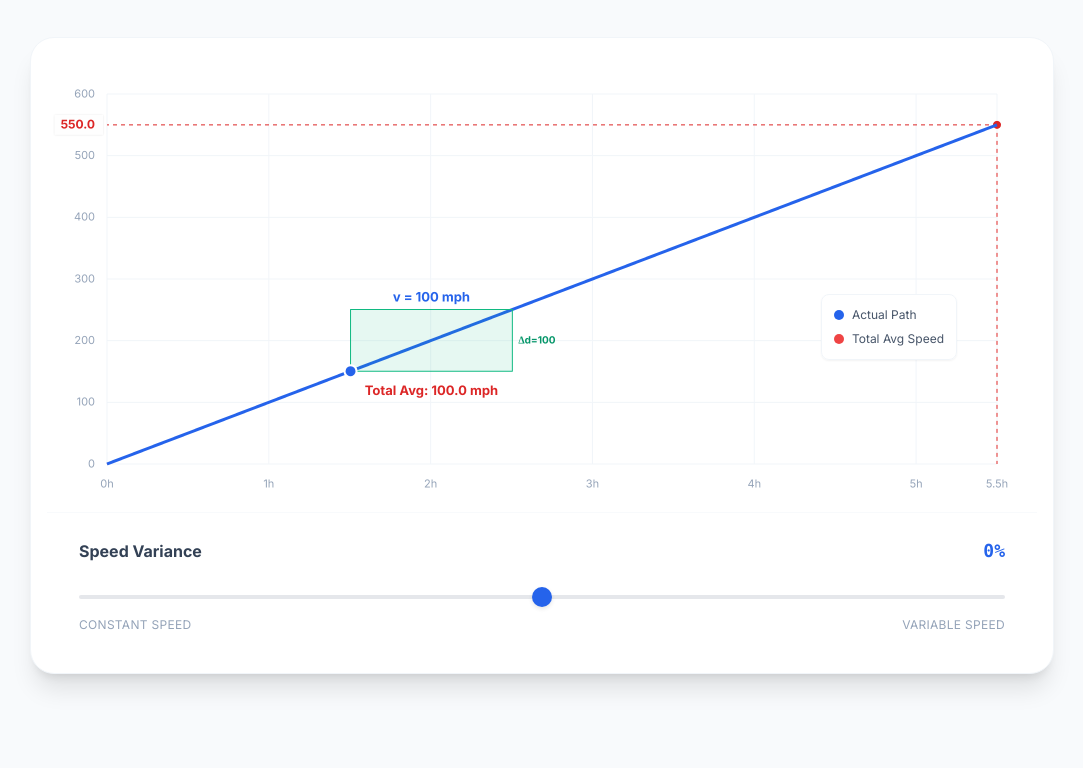
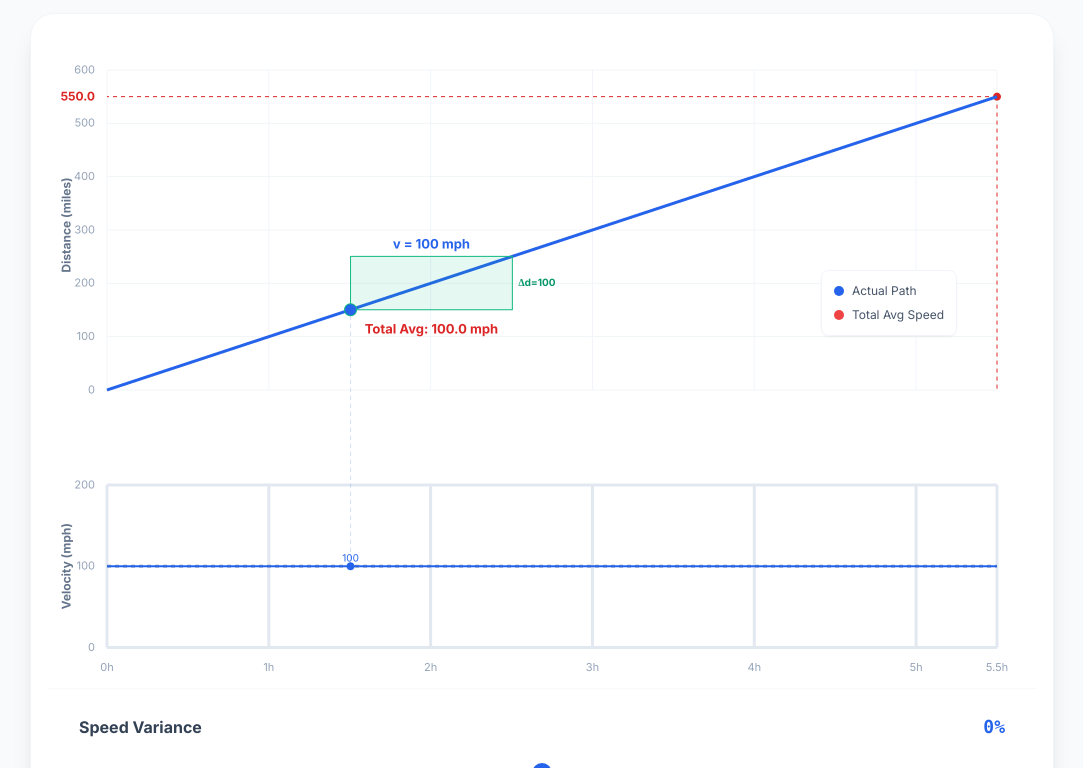
Before and after one commit to oraygungor/train100miles, a plain HTML site: page index.html in a window 1280 px wide. Shown: the part 119-887 px from the top of the page, without its empty margins (98-1181 px from the left). Before the commit the page ends 841 px from the top, so only its background shows below. Drawn offline with nearby package versions, Linux system fonts and the light colour scheme.

Commit message:
Update index.html

```diff
--- a/index.html
+++ b/index.html
@@ -31,10 +31,10 @@
         }
     </style>
 </head>
-<body class="bg-slate-50 text-slate-800 min-h-screen flex flex-col items-center py-12 px-4">
+<body class="bg-slate-50 text-slate-800 min-h-screen flex flex-col items-center py-8 px-4">
 
     <!-- Minimal Header -->
-    <div class="text-center mb-10">
+    <div class="text-center mb-8">
         <h1 class="text-4xl font-bold text-slate-900 tracking-tight mb-2">The Train Paradox</h1>
         <p class="text-slate-500 text-sm">Condition: <span class="font-semibold text-red-500">Every</span> 1-hour interval covers exactly 100 miles.</p>
     </div>
@@ -42,11 +42,11 @@
     <!-- Main Card -->
     <div class="bg-white p-4 rounded-3xl shadow-xl border border-slate-100 max-w-5xl w-full">
 
-        <!-- Canvas Wrapper -->
-        <div class="relative w-full aspect-[16/9] md:aspect-[21/9] lg:h-[450px]">
+        <!-- Canvas Wrapper (Increased Height for 2 Graphs) -->
+        <div class="relative w-full aspect-[9/10] md:aspect-[16/10] lg:h-[650px]">
             <canvas id="trainChart" class="w-full h-full rounded-2xl"></canvas>
 
-            <!-- Minimal Legend (Moved to Right) -->
+            <!-- Minimal Legend (Right Side) -->
             <div class="absolute top-60 right-20 bg-white/90 backdrop-blur text-xs p-3 rounded-lg border border-slate-100 shadow-sm flex flex-col gap-2">
                 <div class="flex items-center gap-2">
                     <span class="w-2.5 h-2.5 rounded-full bg-blue-600"></span>
@@ -96,7 +96,7 @@
         resize();
 
         // Math Constants
-        const margin = { top: 40, right: 40, bottom: 40, left: 60 };
+        const margin = { top: 40, right: 40, bottom: 30, left: 60 };
         const maxTime = 5.5;
         const maxDist = 600;
 
@@ -116,16 +116,25 @@
 
         // Draw Loop
         function draw() {
-            // Clear
             const w = canvas.width / 2;
             const h = canvas.height / 2;
             ctx.clearRect(0, 0, w, h);
 
-            // Scales
+            // --- LAYOUT DEFINITIONS ---
+            // Distance Graph: Top 60%
+            const hDist = h * 0.60;
+            const bottomDist = hDist;
+
+            // Velocity Graph: Bottom 25% (with some gap)
+            const hVel = h * 0.25;
+            const topVel = h * 0.70; // Starts at 70% height
+            const bottomVel = topVel + hVel;
+
+            // --- 1. DISTANCE GRAPH ---
             const scaleX = (t) => margin.left + (t / maxTime) * (w - margin.left - margin.right);
-            const scaleY = (d) => h - margin.bottom - (d / maxDist) * (h - margin.top - margin.bottom);
+            const scaleY_Dist = (d) => bottomDist - margin.bottom - (d / maxDist) * (hDist - margin.top - margin.bottom);
 
-            // 1. Grid
+            // Distance Grid X
             ctx.strokeStyle = '#F1F5F9';
             ctx.lineWidth = 1;
             ctx.font = '11px Inter';
@@ -133,81 +142,74 @@
             ctx.textAlign = 'center';
             ctx.textBaseline = 'middle';
 
-            // X Axis
             for (let t = 0; t <= 5; t++) {
                 const x = scaleX(t);
-                ctx.beginPath(); ctx.moveTo(x, margin.top); ctx.lineTo(x, h - margin.bottom); ctx.stroke();
-                ctx.fillText(t + 'h', x, h - margin.bottom + 20);
+                ctx.beginPath(); ctx.moveTo(x, margin.top); ctx.lineTo(x, bottomDist - margin.bottom); ctx.stroke();
+                // Label only on bottom graph X axis generally, but let's put small labels here too
+                // ctx.fillText(t + 'h', x, bottomDist - margin.bottom + 15);
             }
             // 5.5h Mark
             const xFinal = scaleX(5.5);
-            ctx.beginPath(); ctx.moveTo(xFinal, margin.top); ctx.lineTo(xFinal, h - margin.bottom); ctx.stroke();
-            ctx.fillText('5.5h', xFinal, h - margin.bottom + 20);
+            ctx.beginPath(); ctx.moveTo(xFinal, margin.top); ctx.lineTo(xFinal, bottomDist - margin.bottom); ctx.stroke();
 
-            // Y Axis
+            // Distance Grid Y
             ctx.textAlign = 'right';
             for (let d = 0; d <= maxDist; d += 100) {
-                const y = scaleY(d);
+                const y = scaleY_Dist(d);
                 ctx.beginPath(); ctx.moveTo(margin.left, y); ctx.lineTo(w - margin.right, y); ctx.stroke();
                 ctx.fillText(d, margin.left - 12, y);
             }
 
-            // 2. Average Speed Line (Red - Dashed)
+            // Distance Label
+            ctx.save();
+            ctx.translate(20, hDist / 2);
+            ctx.rotate(-Math.PI / 2);
+            ctx.textAlign = 'center';
+            ctx.fillStyle = '#64748B';
+            ctx.font = 'bold 12px Inter';
+            ctx.fillText("Distance (miles)", 0, 0);
+            ctx.restore();
+
+            // Avg Speed Line (Red - Dashed)
             const tTotal = 5.5;
             const dTotal = getDistance(tTotal);
             ctx.beginPath();
             ctx.strokeStyle = '#EF4444';
             ctx.lineWidth = 2;
             ctx.setLineDash([6, 6]);
-            ctx.moveTo(scaleX(0), scaleY(0));
-            ctx.lineTo(scaleX(tTotal), scaleY(dTotal));
+            ctx.moveTo(scaleX(0), scaleY_Dist(0));
+            ctx.lineTo(scaleX(tTotal), scaleY_Dist(dTotal));
             ctx.stroke();
             ctx.setLineDash([]);
 
-            // 2b. End Point Markers (Total Distance)
+            // Distance Markers
             const xFinalMark = scaleX(tTotal);
-            const yFinalMark = scaleY(dTotal);
-
+            const yFinalMark = scaleY_Dist(dTotal);
             ctx.beginPath();
             ctx.strokeStyle = '#DC2626';
             ctx.lineWidth = 1;
             ctx.setLineDash([4, 4]);
-
-            ctx.moveTo(xFinalMark, yFinalMark);
-            ctx.lineTo(margin.left, yFinalMark);
-
-            ctx.moveTo(xFinalMark, yFinalMark);
-            ctx.lineTo(xFinalMark, h - margin.bottom);
+            ctx.moveTo(xFinalMark, yFinalMark); ctx.lineTo(margin.left, yFinalMark);
+            ctx.moveTo(xFinalMark, yFinalMark); ctx.lineTo(xFinalMark, bottomDist - margin.bottom);
             ctx.stroke();
             ctx.setLineDash([]);
 
-            // Red Dot at End
-            ctx.beginPath();
-            ctx.fillStyle = '#DC2626';
-            ctx.arc(xFinalMark, yFinalMark, 4, 0, Math.PI * 2);
-            ctx.fill();
+            ctx.beginPath(); ctx.fillStyle = '#DC2626'; ctx.arc(xFinalMark, yFinalMark, 4, 0, Math.PI * 2); ctx.fill();
 
-            // Total Distance Label ON Y-AXIS
+            // Total Distance Label
             ctx.save();
             ctx.font = 'bold 12px Inter';
             ctx.textAlign = 'right';
             ctx.textBaseline = 'middle';
             const text = dTotal.toFixed(1);
             const textWidth = ctx.measureText(text).width;
-
-            // Background box
             ctx.fillStyle = 'rgba(255, 255, 255, 0.95)';
-            ctx.shadowColor = 'rgba(0,0,0,0.1)';
-            ctx.shadowBlur = 4;
             ctx.fillRect(margin.left - 18 - textWidth, yFinalMark - 10, textWidth + 14, 20);
-
-            // Text
-            ctx.shadowBlur = 0;
             ctx.fillStyle = '#DC2626';
             ctx.fillText(text, margin.left - 12, yFinalMark);
             ctx.restore();
 
-            // 3. Actual Curve (Blue)
+            // Actual Curve (Blue) - Distance
             ctx.beginPath();
             ctx.strokeStyle = '#2563EB';
             ctx.lineWidth = 3;
@@ -216,77 +218,137 @@
                 const t = (px - margin.left) / (w - margin.left - margin.right) * maxTime;
                 if (t > maxTime) break;
                 const d = getDistance(t);
-                if (px === margin.left) ctx.moveTo(px, scaleY(d));
-                else ctx.lineTo(px, scaleY(d));
+                if (px === margin.left) ctx.moveTo(px, scaleY_Dist(d));
+                else ctx.lineTo(px, scaleY_Dist(d));
             }
             ctx.stroke();
 
-            // 4. Scanner (Green Box)
+            // --- 2. VELOCITY GRAPH ---
+            // Y Scale for Velocity (0 to 200 mph)
+            const scaleY_Vel = (v) => bottomVel - (v / 200) * hVel;
+
+            // Velocity Grid
+            ctx.strokeStyle = '#E2E8F0';
+            ctx.fillStyle = '#94A3B8';
+            ctx.textAlign = 'right';
+
+            // X Axis ticks for Velocity
+            ctx.textAlign = 'center';
+            for (let t = 0; t <= 5; t++) {
+                const x = scaleX(t);
+                ctx.beginPath(); ctx.moveTo(x, topVel); ctx.lineTo(x, bottomVel); ctx.stroke();
+                ctx.fillText(t + 'h', x, bottomVel + 20);
+            }
+            const xFinalV = scaleX(5.5);
+            ctx.beginPath(); ctx.moveTo(xFinalV, topVel); ctx.lineTo(xFinalV, bottomVel); ctx.stroke();
+            ctx.fillText('5.5h', xFinalV, bottomVel + 20);
+
+            // Y Axis for Velocity (0, 100, 200)
+            ctx.textAlign = 'right';
+            [0, 100, 200].forEach(v => {
+                const y = scaleY_Vel(v);
+                ctx.beginPath();
+                if (v === 100) {
+                    ctx.strokeStyle = '#94A3B8'; ctx.setLineDash([4,4]); // Reference line
+                } else {
+                    ctx.strokeStyle = '#E2E8F0'; ctx.setLineDash([]);
+                }
+                ctx.moveTo(margin.left, y); ctx.lineTo(w - margin.right, y); ctx.stroke();
+                ctx.setLineDash([]);
+                ctx.fillText(v, margin.left - 12, y);
+            });
+
+            // Velocity Label
+            ctx.save();
+            ctx.translate(20, topVel + hVel / 2);
+            ctx.rotate(-Math.PI / 2);
+            ctx.textAlign = 'center';
+            ctx.fillStyle = '#64748B';
+            ctx.font = 'bold 12px Inter';
+            ctx.fillText("Velocity (mph)", 0, 0);
+            ctx.restore();
+
+            // Velocity Curve (Blue)
+            ctx.beginPath();
+            ctx.strokeStyle = '#2563EB';
+            ctx.lineWidth = 2;
+            for (let px = margin.left; px <= w - margin.right; px++) {
+                const t = (px - margin.left) / (w - margin.left - margin.right) * maxTime;
+                if (t > maxTime) break;
+                const v = getVelocity(t);
+                if (px === margin.left) ctx.moveTo(px, scaleY_Vel(v));
+                else ctx.lineTo(px, scaleY_Vel(v));
+            }
+            ctx.stroke();
+
+            // --- SCANNER LOGIC (Both Graphs) ---
             const tStart = scannerT;
             const tEnd = scannerT + 1;
 
             if (tEnd <= maxTime + 0.1) {
+                // A. Distance Scanner
                 const xS = scaleX(tStart);
                 const xE = scaleX(tEnd);
-                const yS = scaleY(getDistance(tStart));
-                const yE = scaleY(getDistance(tEnd));
+                const yS = scaleY_Dist(getDistance(tStart));
+                const yE = scaleY_Dist(getDistance(tEnd));
 
                 // Fill Box
                 ctx.fillStyle = 'rgba(16, 185, 129, 0.1)';
                 ctx.strokeStyle = '#10B981';
                 ctx.lineWidth = 1;
+                ctx.beginPath(); ctx.moveTo(xS, yS); ctx.lineTo(xE, yS); ctx.lineTo(xE, yE); ctx.lineTo(xS, yE); ctx.lineTo(xS, yS); ctx.fill(); ctx.stroke();
 
-                ctx.beginPath();
-                ctx.moveTo(xS, yS);
-                ctx.lineTo(xE, yS);
-                ctx.lineTo(xE, yE);
-                ctx.lineTo(xS, yE);
-                ctx.lineTo(xS, yS);
-                ctx.fill();
-                ctx.stroke();
-
-                // Scanner Labels (Delta) inside box
-                ctx.fillStyle = '#059669'; // Green text
-                ctx.font = 'bold 10px Inter';
-                ctx.textAlign = 'left';
+                // Labels
+                ctx.fillStyle = '#059669'; ctx.font = 'bold 10px Inter'; ctx.textAlign = 'left';
                 ctx.fillText("Δd=100", xE + 6, (yS+yE)/2);
 
-                // Train Dot
-                ctx.beginPath();
-                ctx.fillStyle = '#2563EB';
-                ctx.arc(xS, yS, 6, 0, Math.PI*2);
-                ctx.fill();
-                ctx.strokeStyle = 'white';
-                ctx.lineWidth = 2;
-                ctx.stroke();
+                // Train Dot (Distance)
+                ctx.beginPath(); ctx.fillStyle = '#2563EB'; ctx.arc(xS, yS, 6, 0, Math.PI*2); ctx.fill(); ctx.stroke();
 
-                // --- DYNAMIC LABELS ---
+                // Dynamic Labels (Scanner)
                 const v = getVelocity(tStart);
                 const totalAvg = dTotal / tTotal;
                 const centerX = (xS + xE) / 2;
 
-                // A. Instant Velocity (TOP, Blue)
-                ctx.save();
-                ctx.fillStyle = '#2563EB';
-                ctx.font = 'bold 13px Inter';
-                ctx.textAlign = 'center';
-                ctx.fillText(`v = ${v.toFixed(0)} mph`, centerX, yE - 12); // yE is top edge visually
+                ctx.save(); ctx.fillStyle = '#2563EB'; ctx.font = 'bold 13px Inter'; ctx.textAlign = 'center';
+                ctx.fillText(`v = ${v.toFixed(0)} mph`, centerX, yE - 12);
                 ctx.restore();
 
-                // B. Total Avg Speed (BOTTOM, Red) - Replaces 1h Rule
-                ctx.save();
-                ctx.fillStyle = '#DC2626'; // Red
-                ctx.font = 'bold 13px Inter';
+                ctx.save(); ctx.fillStyle = '#DC2626'; ctx.font = 'bold 13px Inter'; ctx.textAlign = 'center';
+                ctx.fillText(`Total Avg: ${totalAvg.toFixed(1)} mph`, centerX, yS + 20);
+                ctx.restore();
+
+                // B. Velocity Marker
+                // Shows the current velocity on the bottom graph
+                const yV = scaleY_Vel(v);
+
+                // Vertical Line connecting graphs
+                ctx.beginPath();
+                ctx.strokeStyle = 'rgba(37, 99, 235, 0.2)'; // Faint blue line
+                ctx.lineWidth = 1;
+                ctx.setLineDash([4, 4]);
+                ctx.moveTo(xS, yS + 6); // From top dot
+                ctx.lineTo(xS, yV);     // To bottom dot
+                ctx.stroke();
+                ctx.setLineDash([]);
+
+                // Velocity Dot
+                ctx.beginPath();
+                ctx.fillStyle = '#2563EB'; // Blue
+                ctx.arc(xS, yV, 4, 0, Math.PI*2);
+                ctx.fill();
+
+                // Velocity Text (Small)
+                ctx.fillStyle = '#2563EB';
+                ctx.font = '10px Inter';
                 ctx.textAlign = 'center';
-                ctx.fillText(`Total Avg: ${totalAvg.toFixed(1)} mph`, centerX, yS + 20); // yS is bottom edge visually
-                ctx.restore();
+                ctx.fillText(v.toFixed(0), xS, yV - 8);
             }
         }
 
         function loop() {
             scannerT += 0.005;
             if (scannerT > 4.5) scannerT = 0;
-
             draw();
             requestAnimationFrame(loop);
         }
```
